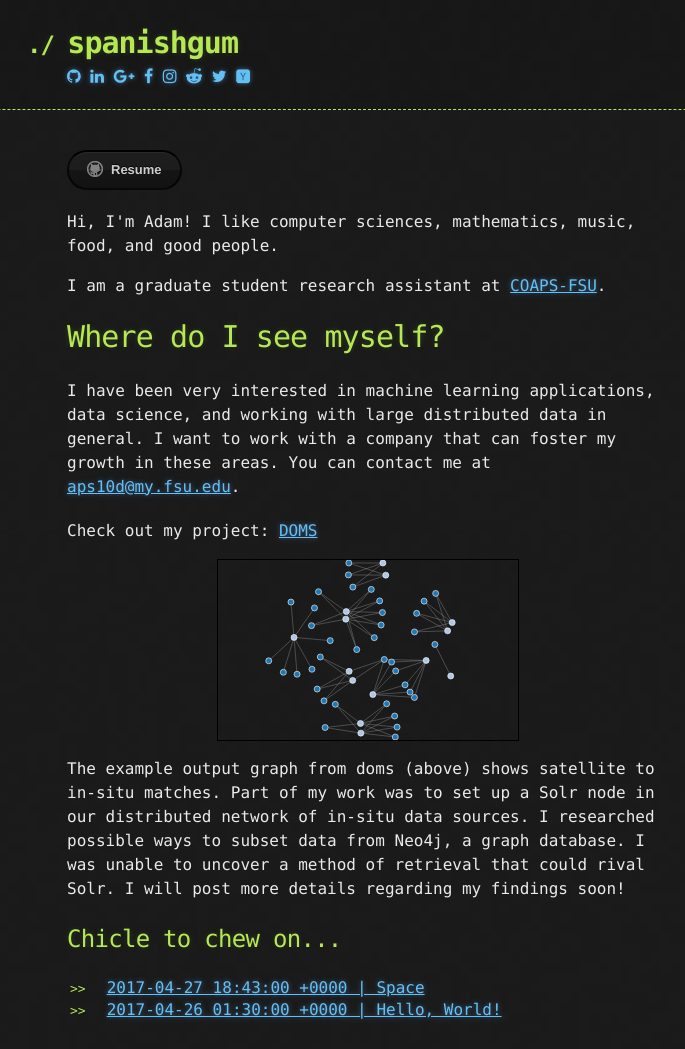
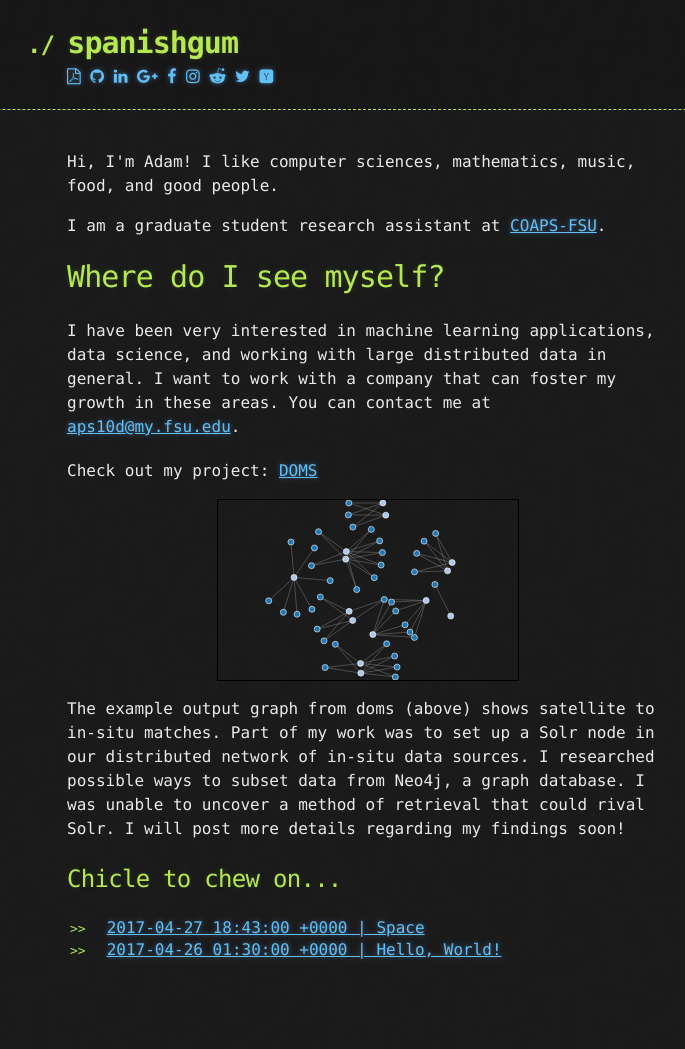
Before and after one commit to spanishgum/spanishgum.github.io, a Jekyll site: the page built from index.md, in a window 1280 px wide. Shown: the whole page, without its empty margins (273-958 px from the left). Built offline with Jekyll 4.4.1, drawn with Linux system fonts in a browser that asks for light colours; after the commit the page ends 990 px from its top, so only the background shows below that.

Commit message:
Got rid of ugly resume buttom and put a pdf file icon in my heder for social media links

```diff
--- a/_includes/social.html
+++ b/_includes/social.html
@@ -1,3 +1,6 @@
+{% if site.twitter %}
+    <a href="https://github.com/spanishgum/spanishgum.github.io/blob/master/resume.pdf"><i class="fa fa-file-pdf-o"></i></a>
+{% endif %}
 {% if site.twitter %}
     <a href="https://www.github.com/{{ site.github.owner_name }}"><i class="fa fa-github"></i></a>
 {% endif %}
--- a/_layouts/default.html
+++ b/_layouts/default.html
@@ -22,13 +22,6 @@
             </div>
         </header>
 
-
-        <div class="container">
-            <section id="downloads">
-                <a href="https://github.com/spanishgum/spanishgum.github.io/blob/master/resume.pdf" class="btn btn-github">
-                    <span class="icon"></span>Resume</a>
-            </section>
-        </div>
 
         <div class="container">
             <section id="main_content">
```
